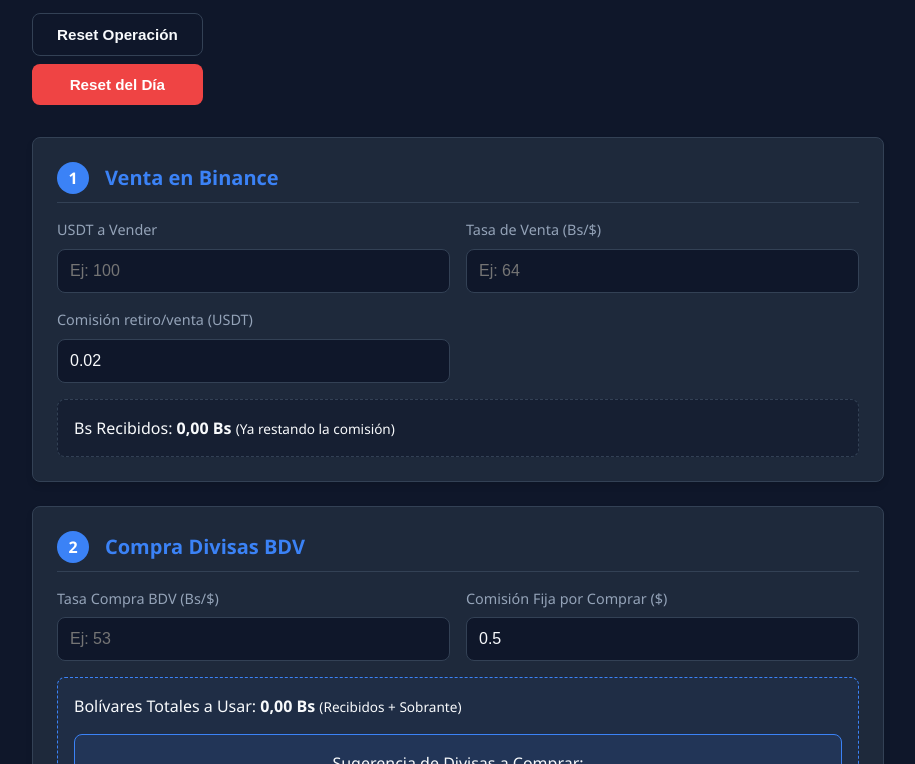
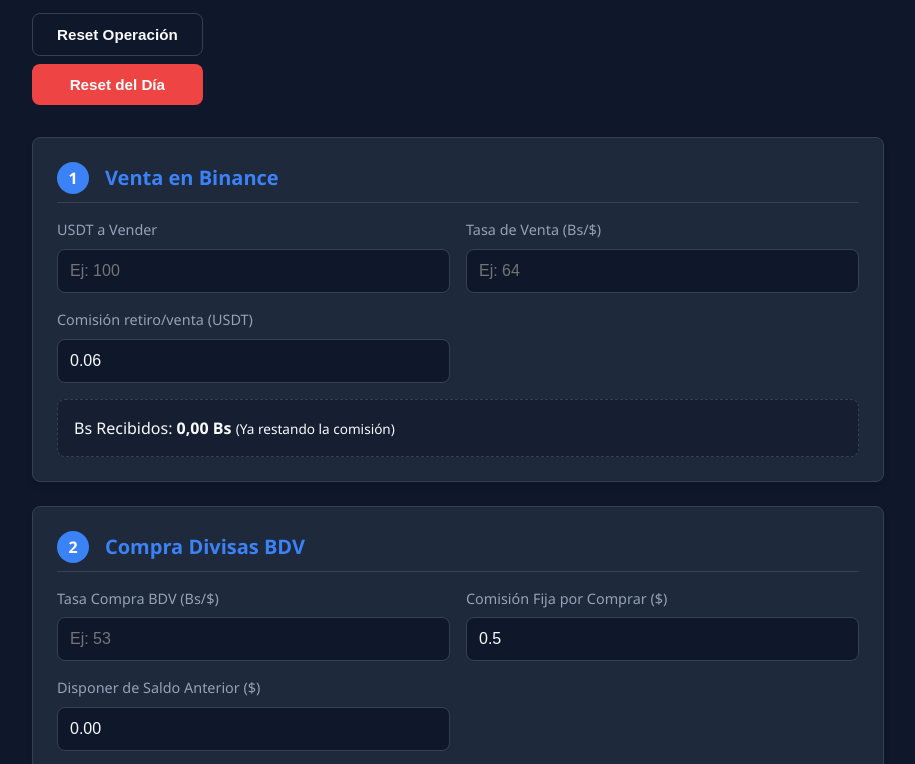
Before and after one commit to mujammadhideki/calculadorabdv, a plain HTML site: page index.html in a window 1280 px wide. Shown: the part 185-949 px from the top of the page, without its empty margins (182-1097 px from the left). Drawn offline with Linux system fonts and the light colour scheme.

Commit message:
Update index.html

```diff
--- a/index.html
+++ b/index.html
@@ -62,7 +62,7 @@
                 <!-- Default Fee -->
                 <div class="input-group">
                     <label>Comisión retiro/venta (USDT)</label>
-                    <input type="number" id="inBinanceFee" value="0.02" step="0.01">
+                    <input type="number" id="inBinanceFee" value="0.06" step="0.01">
                 </div>
             </div>
             <div class="result-box mt-1">
@@ -84,6 +84,10 @@
                 <div class="input-group">
                     <label>Comisión Fija por Comprar ($)</label>
                     <input type="number" id="inBdvFee" value="0.5" step="0.01">
+                </div>
+                <div class="input-group">
+                    <label>Disponer de Saldo Anterior ($)</label>
+                    <input type="number" id="inSobranteUsd" value="0.00" step="0.01">
                 </div>
             </div>
             <div class="result-box mt-1 bg-highlight">
```
